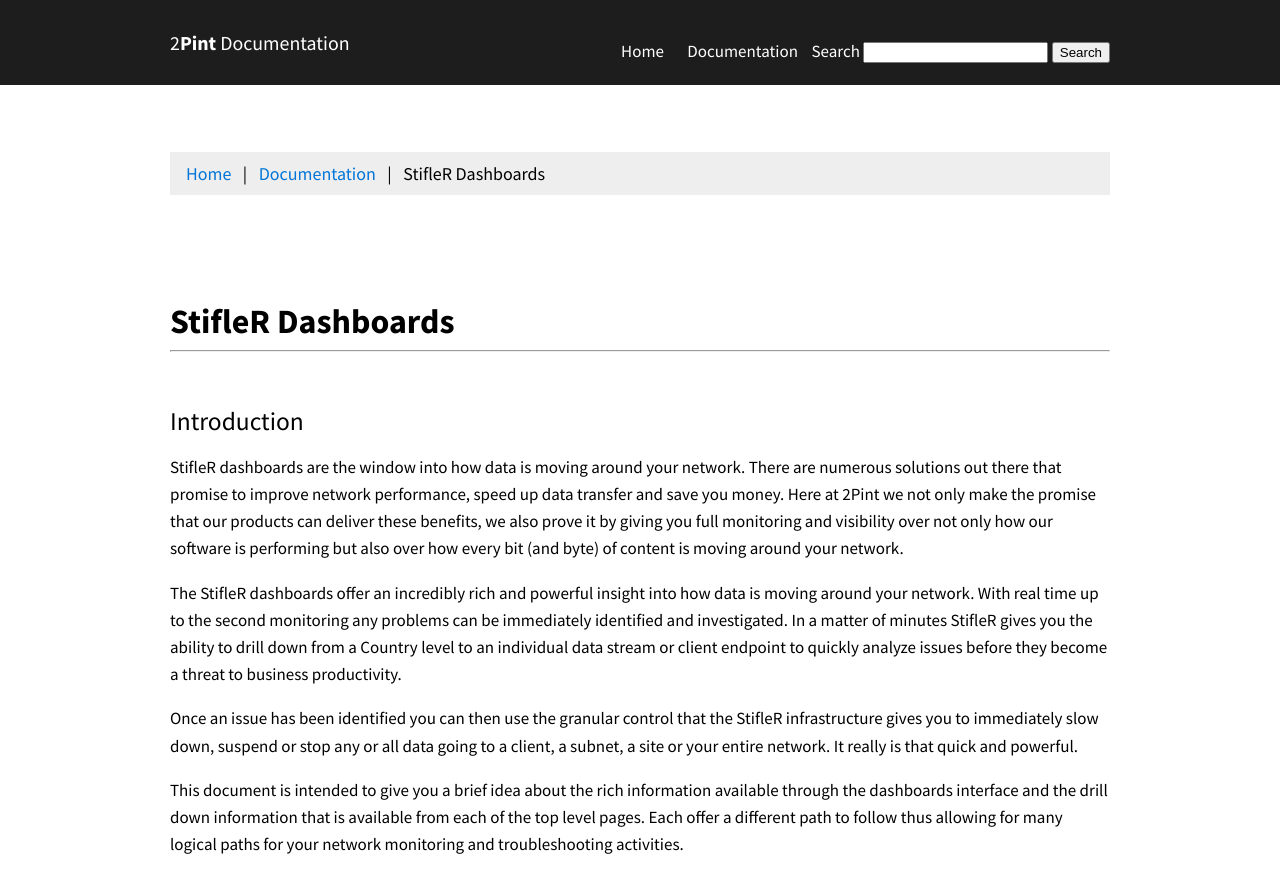
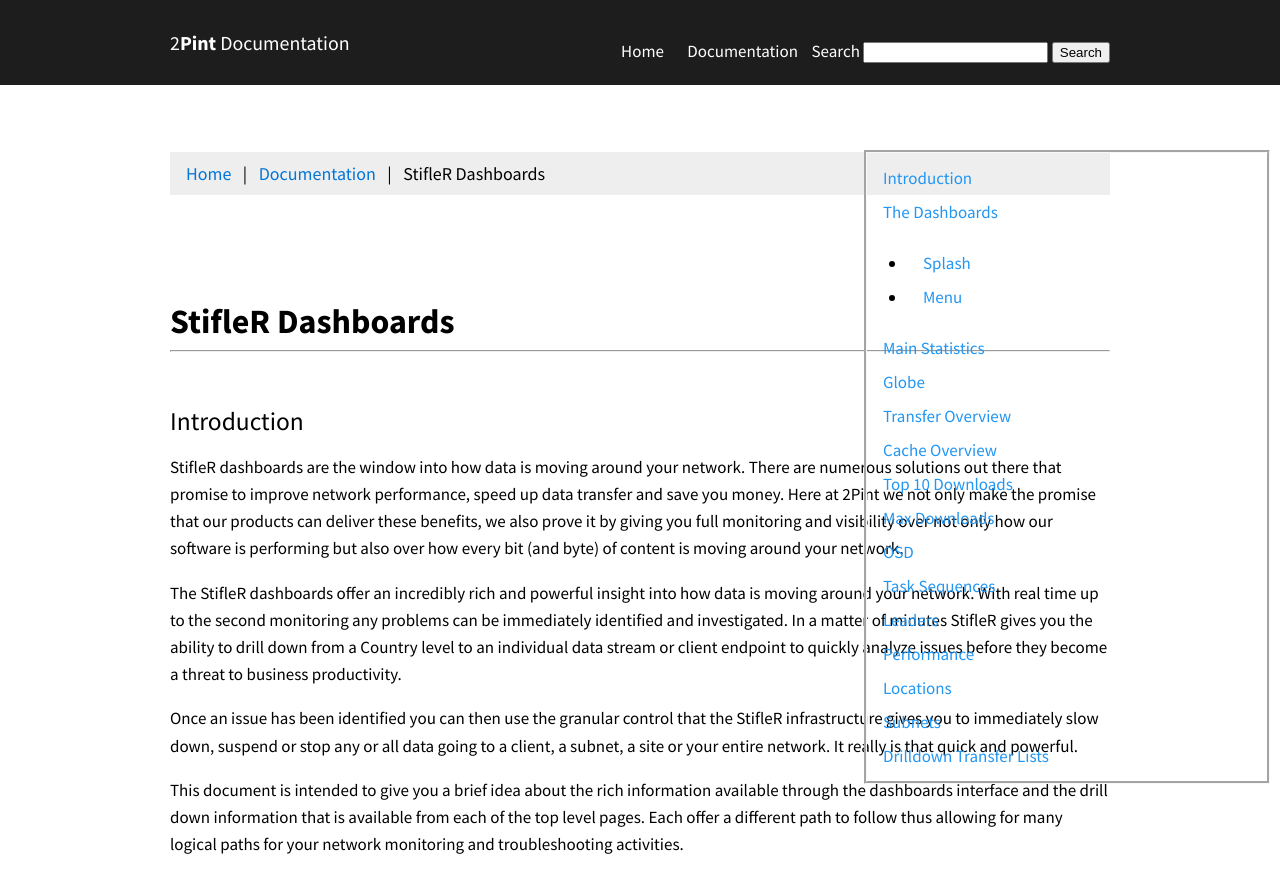
Before and after one commit to RoseSmithTest/2PintTest.github.io, a Jekyll site: the page built from docs/StifleRDashboards.html, in a window 1280 px wide and 900 px high. Shown: the top 893 px of the window. Built offline with Jekyll 4.4.1, drawn with Linux system fonts in a browser that asks for light colours; part of the change alters nothing that is shown.

Commit message:
Update StifleRDashboards.html

```diff
--- a/docs/StifleRDashboards.html
+++ b/docs/StifleRDashboards.html
@@ -3,6 +3,29 @@ layout: default
 title: 2Pint Documentation
 navigation_weight: 1
 ---
+
+<div class="sidenav">
+	  <a href="#intro">Introduction</a>
+	  <a href="#dash">The Dashboards</a>
+	<ul>
+		<li><a href="#splash">Splash</a></li>
+  		<li><a href="#menu">Menu</a></li>
+	</ul>
+  	<a href="#main">Main Statistics</a>
+	<a href="#globe">Globe</a>
+	<a href="#trans">Transfer Overview</a>
+	<a href="#cache">Cache Overview</a>
+	<a href="#top">Top 10 Downloads</a>
+	<a href="#max">Max Downloads</a>
+	<a href="#osd">OSD</a>
+	<a href="#task">Task Sequences</a>
+	<a href="#lead">Leaders</a>
+	<a href="#perf">Performance</a>
+	<a href="#loc">Locations</a>
+	<a href="#sub">Subnets</a>
+	<a href="#drill">Drilldown Transfer Lists</a>
+
+</div>
 
 <div class="container">
 	<div class="columns spacing">
@@ -14,7 +37,7 @@ navigation_weight: 1
 <br><br><br><br>
 		<h1><strong>StifleR Dashboards</strong></h1><hr><br><br>
 
-		<h2>Introduction</h2>
+		<h2 id="intro">Introduction</h2>
 
 <p>StifleR dashboards are the window into how data is moving around your network. There
 are numerous solutions out there that promise to improve network performance,
@@ -36,9 +59,9 @@ many logical paths for your network monitoring and troubleshooting activities. <
 
 
 
-<H2>The Dashboards </h2><br>
+<H2 id="dash">The Dashboards </h2><br>
 
-<h4>Splash </h4>
+<h4 id="splash">Splash </h4>
 
 <p><img src="/images/dashboard/Dashboard1.jpg" alt="hi" class="inline"/></p>
 
@@ -46,14 +69,14 @@ many logical paths for your network monitoring and troubleshooting activities. <
 
 <p>This gives an “at a glance” view of BITS and Delivery Optimization loads and associated P2P download ratios. Clicking on the matrix button in the upper left hand corner accesses the StifleRDashboard Menu: </p><br>
 
-<h4>Menu </h4>
+<h4 id="menu">Menu </h4>
 
 <p><img src="/images/dashboard/Dashboard2.jpg" alt="hi" class="inline"/></p>
 
 <p>The StifleR Dashboard Menu provides links to the high level dashboards areas of interest. From these overview dashboards various drill down options are available which allow administrators to progressively access more granular information from Enterprise down to an Individual client level.</p><br>
 
 
-<h2>Main Statistics </h2><br>
+<h2 id="main">Main Statistics </h2><br>
 
 <p><img src="/images/dashboard/Dashboard3.jpg" alt="hi" class="inline"/></p>
 
@@ -72,7 +95,7 @@ many logical paths for your network monitoring and troubleshooting activities. <
 <p>This dashboard does not offer any drill downs. </p><br>
 
 
-<h2>Globe </h2><br>
+<h2 id="globe">Globe </h2><br>
 
 <p><img src="/images/dashboard/Dashboard4.jpg" alt="hi" class="inline"/></p>
 
@@ -89,7 +112,7 @@ many logical paths for your network monitoring and troubleshooting activities. <
 <p>This dashboard does not offer any drill downs. </p><br>
 
 
-<h2>Transfer Overview </h2><br>
+<h2 id="trans">Transfer Overview </h2><br>
 
 <p><img src="/images/dashboard/Dashboard5.jpg" alt="hi" class="inline"/></p>
 
@@ -117,7 +140,7 @@ many logical paths for your network monitoring and troubleshooting activities. <
 
 <li>Cache usage – Cache Overview Dashboard </li></ul></p><br>
 
-<h2>Cache Overview </h2><br>
+<h2 id="cache">Cache Overview </h2><br>
 
 <p><img src="/images/dashboard/Dashboard6.jpg" alt="hi" class="inline"/></p>
 
@@ -130,7 +153,7 @@ many logical paths for your network monitoring and troubleshooting activities. <
 <p>This dashboard does not offer any drill downs. </p><br>
 
 
-<h2>Top 10 Downloads </h2><br>
+<h2 id="top">Top 10 Downloads </h2><br>
 
 <p><img src="/images/dashboard/Dashboard7.jpg" alt="hi" class="inline"/></p>
 <p>The Top 10 Downloads dashboard shows a bubble graph with each bubble representing an individual download job. The circumference of each bubble represents the total payload of the job with the axis position indicating the download size and the number of clients downloading</p>
@@ -138,7 +161,7 @@ many logical paths for your network monitoring and troubleshooting activities. <
 <p>Below the Graph appears a list which gives further basic details about each of the download jobs and provides a link for each job to connect through to a list dashboard for that job type. From here it is possible to drill down further to view related dashboards by Location, Subnet and all downloads associated with a particular job type. </p><br>
 
 
-<h2>Max Downloads </h2><br>
+<h2 id="max">Max Downloads </h2><br>
 
 <p><img src="/images/dashboard/Dashboard8.jpg" alt="hi" class="inline"/></p><br>
 
@@ -169,7 +192,7 @@ where that data is being sourced. </p>
 
 
 
-<h2>OSD </h2><br>
+<h2 id="osd">OSD </h2><br>
 
 <p><img src="/images/dashboard/Dashboard9.jpg" alt="hi" class="inline"/></p><br>
 
@@ -183,11 +206,11 @@ where that data is being sourced. </p>
 
 <p>The OSD Deployments List dashboard gives a complete list of all clients that are running task sequences with drill down available for each allowing you to <span class=SpellE>analyze</span> activity at various levels of the Network from Country down to Subnet. </p><br>
 
-<h2>Task Sequences </h2><br>
+<h2 id="task">Task Sequences </h2><br>
 
 <p>The dashboards for the task sequences are much the same as the OSD dashboards, display the same types of information and offer similar drill down capabilities. </p><br>
 
-<h2>Leaders </h2><br>
+<h2 id="lead">Leaders </h2><br>
 
 <p><img src="/images/dashboard/Dashboard10.jpg" alt="hi" class="inline"/></p><br>
 
@@ -234,7 +257,7 @@ where that data is being sourced. </p>
 
 
 
-<h2>Performance </h2><br>
+<h2 id="perf">Performance </h2><br>
 
 <p>The Performance dashboard shows various performance statistics and graphs in relation to the StifleR Server. </p><br>
 
@@ -272,7 +295,7 @@ where that data is being sourced. </p>
 
 <li>StifleR CPU Usage </li></ul></p><br>
 
-<h2>Locations </h2><br>
+<h2 id="loc">Locations </h2><br>
 
 <p><img src="/images/dashboard/Dashboard12.jpg" alt="hi" class="inline"/></p><br>
 
@@ -332,7 +355,7 @@ bandwidth. There is a drill down Settings link that jumps to a page which lists
 
 
 
-<h2>Subnets </h2><br>
+<h2 id="sub">Subnets </h2><br>
 
 <p><img src="/images/dashboard/Dashboard13.jpg" alt="hi" class="inline"/></p><br>
 
@@ -405,7 +428,7 @@ There is a drill down Settings link that jumps to a page listing in detail the s
 <li>#Error | #Paused | #Caching - Drill down on each </li>
 </ul></ul><p><br>
 
-<h2>Drilldown Transfer Lists </h2><br>
+<h2 id="drill">Drilldown Transfer Lists </h2><br>
 
 <p>The following are some random screen shots showing some of the drill down list pages available on various transfers. This is intended to give you an idea about the granular visibility available through StifleR just in this area of Administration. </p>
 
```
